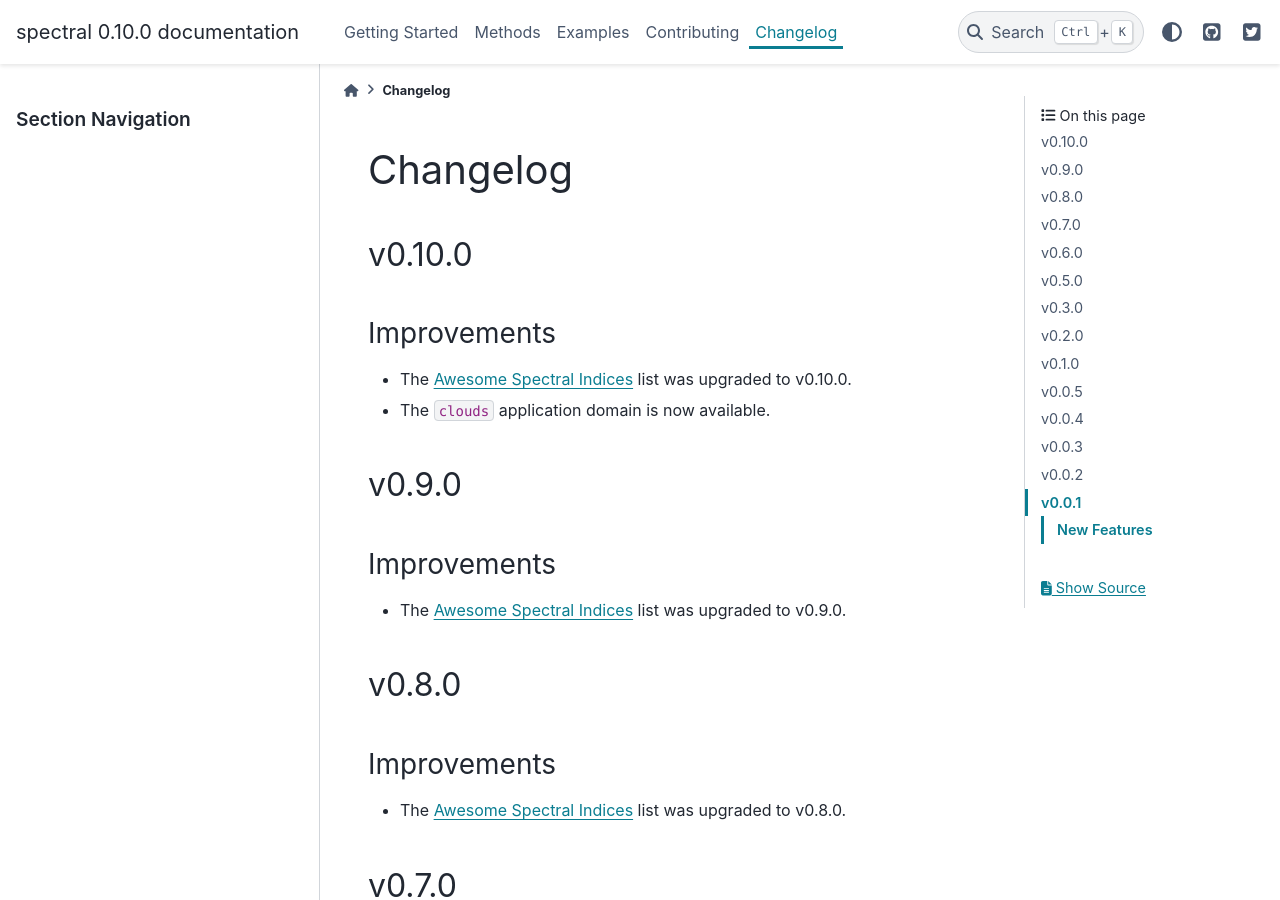
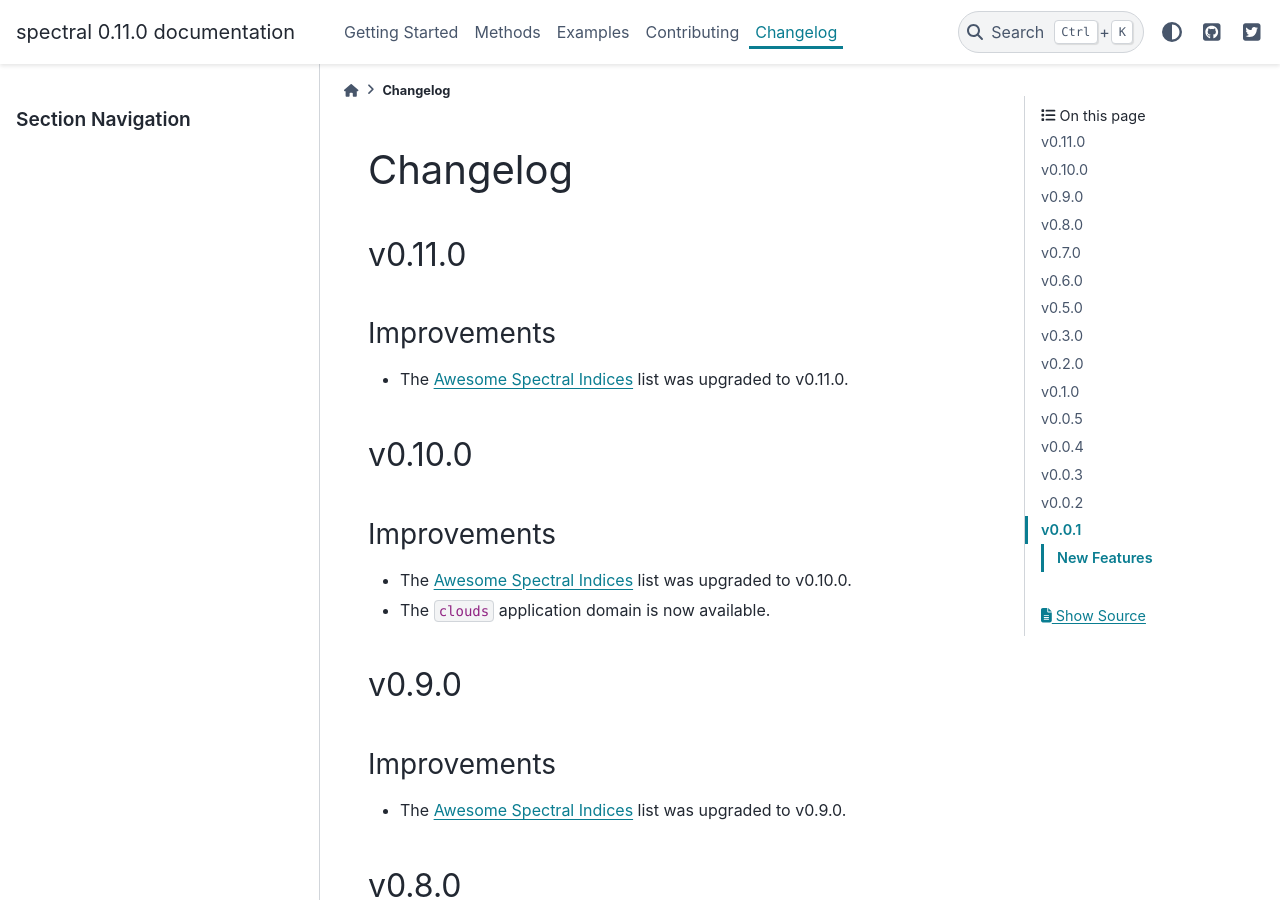
Before and after one commit to awesome-spectral-indices/spectral, a Sphinx documentation site: the page built from docs/changelog.rst, in a window 1280 px wide and 900 px high. Built offline with Sphinx 7.4.7 and the PyData theme 0.15.4, drawn with Linux system fonts in a browser that asks for light colours; some of the changed text lies outside the part shown.

Commit message:
VERSION: 0.11.0

```diff
--- a/docs/changelog.rst
+++ b/docs/changelog.rst
@@ -1,5 +1,13 @@
 Changelog
 ============
+
+v0.11.0
+------
+
+Improvements
+~~~~~~~~~~~~
+
+- The `Awesome Spectral Indices <https://github.com/awesome-spectral-indices/awesome-spectral-indices>`_ list was upgraded to v0.11.0.
 
 v0.10.0
 ------
--- a/docs/conf.py
+++ b/docs/conf.py
@@ -19,11 +19,11 @@
 # -- Project information -----------------------------------------------------
 
 project = 'spectral'
-copyright = '2021, David Montero Loaiza'
+copyright = '2026, David Montero Loaiza'
 author = 'David Montero Loaiza'
 
 # The full version, including alpha/beta/rc tags
-release = '0.10.0'
+release = '0.11.0'
 
 
 # -- General configuration ---------------------------------------------------
```
Also changed, not shown: 1 other file.
